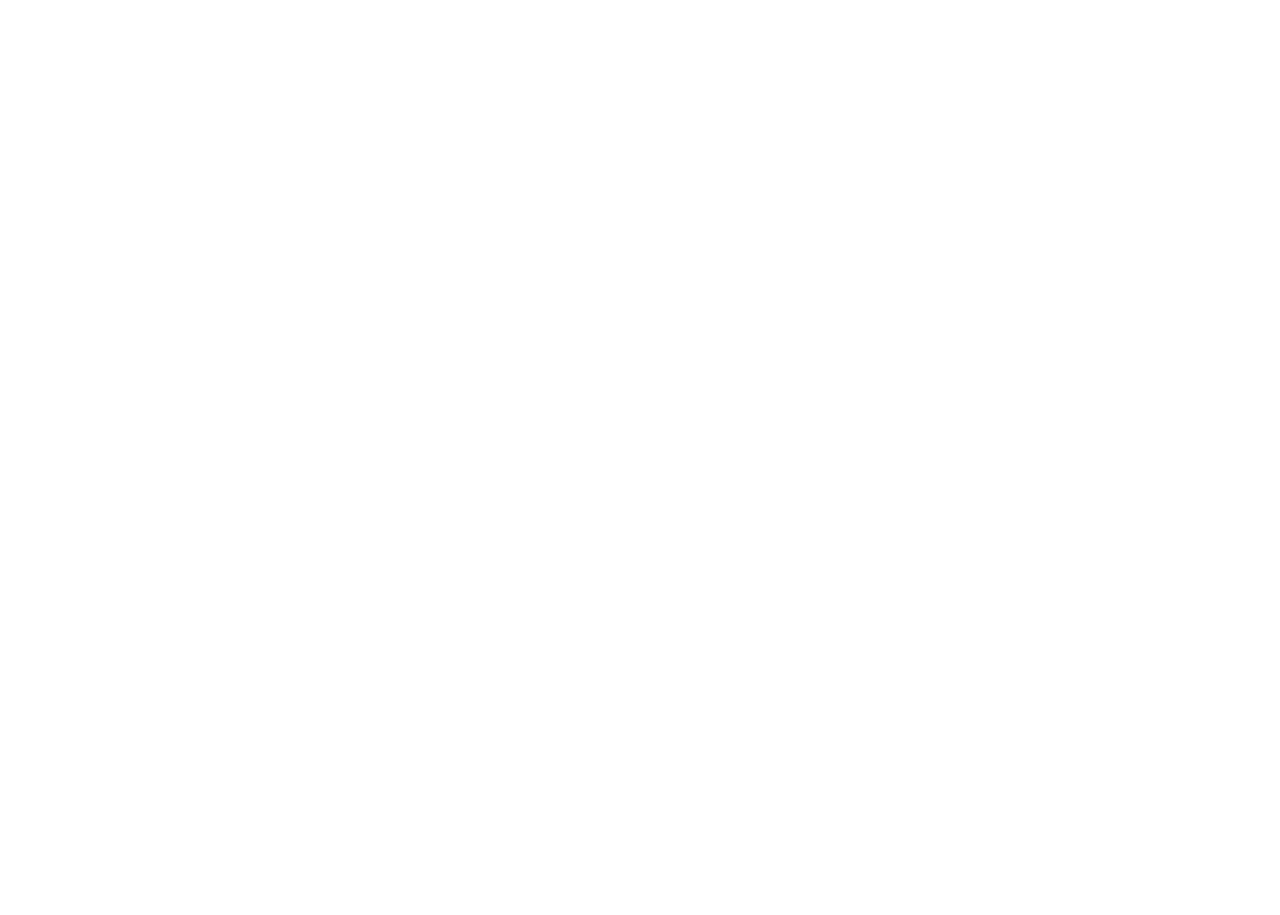
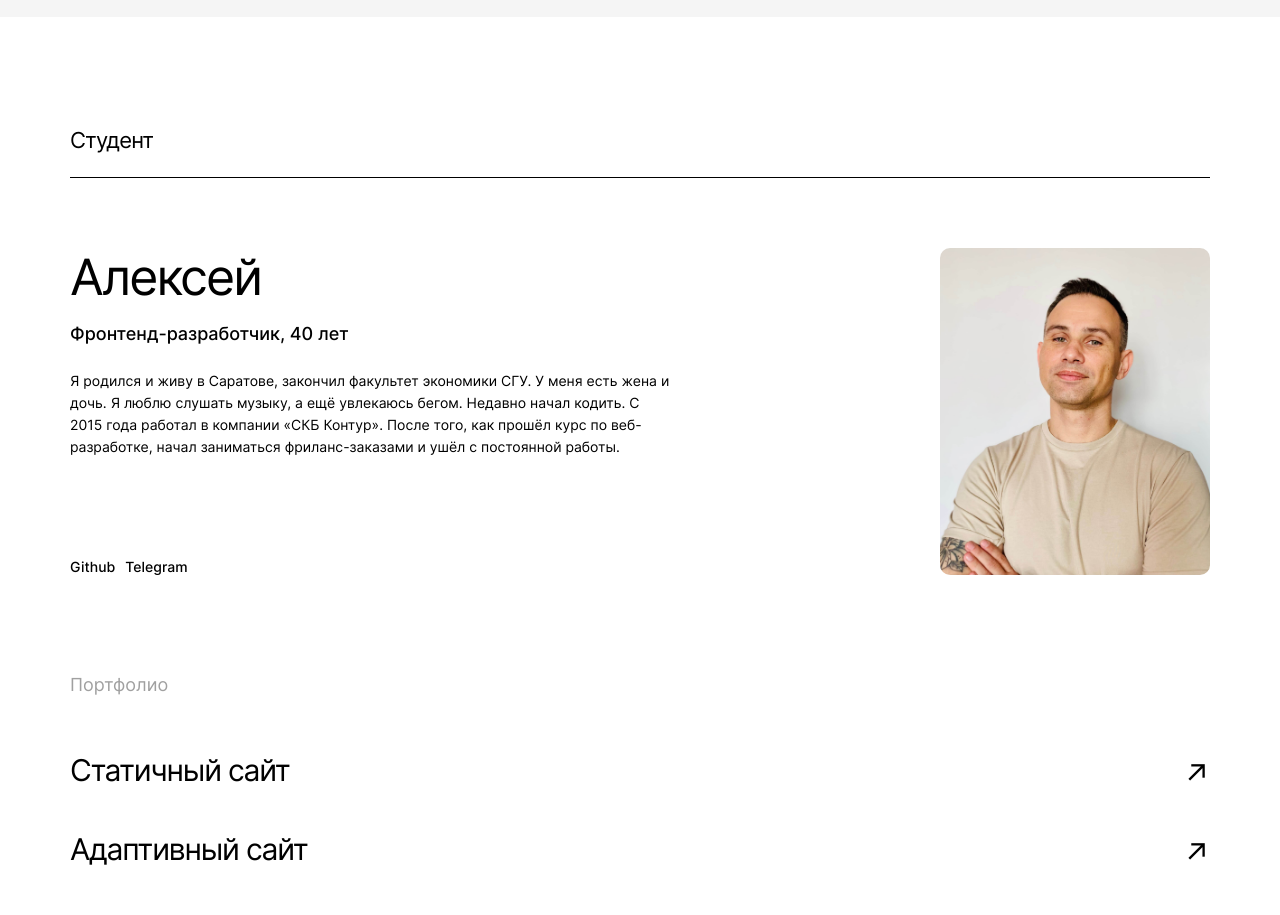
Before and after one commit to aumetros/movies-explorer-frontend, a React (Create React App) app: page / in a window 1280 px wide. Shown: the part 1880-2795 px from the top of the page. Before the commit the page ends 800 px from the top, so only its background shows below. Built offline with nearby package versions, Linux system fonts and the light colour scheme.

Commit message:
Верстка компонента Portfolio - все разрешения

```diff
--- a/src/components/AboutMe/AboutMe.css
+++ b/src/components/AboutMe/AboutMe.css
@@ -1,5 +1,5 @@
 .about-me {
-  padding: 110px 70px;
+  padding: 110px 70px 0;
 }
 
 .about-me__title {
@@ -14,7 +14,6 @@
   display: flex;
   justify-content: space-between;
   gap: 49px;
-  margin-bottom: 100px;
 }
 
 .about-me__info {
@@ -51,7 +50,7 @@
 }
 
 .about-me__line_light {
-  border-color: #E8E8E8;
+  border-color: #e8e8e8;
   margin-bottom: 20px;
 }
 
@@ -79,11 +78,11 @@
 }
 
 .about-me__link:hover {
-  opacity: .7;
+  opacity: 0.7;
 }
 
 .about-me__portfolio {
-  color: #A0A0A0;
+  color: #a0a0a0;
   margin: 0 0 50px;
   font-size: 18px;
   font-weight: 400;
@@ -107,7 +106,7 @@
 }
 
 .about-me__portfolio-link:hover {
-  opacity: .7;
+  opacity: 0.7;
 }
 
 .about-me__portfolio-text {
@@ -122,7 +121,7 @@
 
 @media screen and (max-width: 768px) {
   .about-me {
-    padding: 90px 50px;
+    padding: 90px 50px 0;
   }
 
   .about-me__line {
@@ -157,10 +156,6 @@
     height: 307px;
   }
 
-  .about-me__container {
-    margin-bottom: 91px;
-  }
-
   .about-me__portfolio-link {
     font-size: 28px;
     letter-spacing: -1.12px;
@@ -173,7 +168,7 @@
 
 @media screen and (max-width: 630px) {
   .about-me {
-    padding: 70px 14px;
+    padding: 70px 14px 0;
   }
 
   .about-me__title {
@@ -186,17 +181,17 @@
   .about-me__container {
     flex-direction: column;
     gap: 40px;
-    margin-bottom: 70px;
   }
 
   .about-me__info-foto {
     width: 292px;
     height: 352px;
     order: 1;
+    align-self: center;
   }
 
   .about-me__info {
-   order: 2;
+    order: 2;
   }
 
   .about-me__name {
@@ -232,6 +227,4 @@
     font-size: 18px;
     line-height: 28px;
   }
-
-
 }
--- a/src/components/AboutMe/AboutMe.js
+++ b/src/components/AboutMe/AboutMe.js
@@ -48,36 +48,6 @@ function AboutMe() {
           src={foto}
         />
       </div>
-      <h4 className="about-me__portfolio">Портфолио</h4>
-      <a
-        href="https://t.me/aumetros"
-        className="about-me__portfolio-link"
-        target="_blank"
-        rel="noopener noreferrer"
-      >
-        <span className="about-me__portfolio-text">Статичный сайт</span>
-        <span className="about-me__portfolio-icon">↗</span>
-      </a>
-      <div className="about-me__line about-me__line_light"></div>
-      <a
-        href="https://t.me/aumetros"
-        className="about-me__portfolio-link"
-        target="_blank"
-        rel="noopener noreferrer"
-      >
-        <span className="about-me__portfolio-text">Адаптивный сайт</span>
-        <span className="about-me__portfolio-icon">↗</span>
-      </a>
-      <div className="about-me__line about-me__line_light"></div>
-      <a
-        href="https://t.me/aumetros"
-        className="about-me__portfolio-link"
-        target="_blank"
-        rel="noopener noreferrer"
-      >
-        <span className="about-me__portfolio-text">Одностраничное приложение</span>
-        <span className="about-me__portfolio-icon">↗</span>
-      </a>
     </section>
   );
 }
--- a/src/components/Main/Main.js
+++ b/src/components/Main/Main.js
@@ -5,17 +5,19 @@ import NavTab from "../NavTab/NavTab";
 import AboutProject from "../AboutProject/AboutProject";
 import Techs from "../Techs/Techs";
 import AboutMe from "../AboutMe/AboutMe";
+import Portfolio from "../Portfolio/Portfolio";
 import Footer from "../Footer/Footer";
 
 function Main() {
   return (
     <div className="main">
-      {/* <Header />
+      <Header />
       <Promo />
       <NavTab />
       <AboutProject />
       <Techs />
-      <AboutMe /> */}
+      <AboutMe />
+      <Portfolio />
       <Footer />
     </div>
   );
--- /dev/null
+++ b/src/components/Portfolio/Portfolio.css
@@ -0,0 +1,78 @@
+.portfolio {
+  padding: 100px 70px 125px;
+}
+
+.portfolio__title {
+  color: #a0a0a0;
+  margin: 0 0 50px;
+  font-size: 18px;
+  font-weight: 400;
+  line-height: 20px;
+}
+
+.portfolio__link {
+  display: flex;
+  justify-content: space-between;
+  color: #000;
+  text-decoration: none;
+  font-size: 30px;
+  font-weight: 400;
+  line-height: 50px;
+  letter-spacing: -1.2px;
+  margin-bottom: 19px;
+}
+
+.portfolio__link:last-of-type {
+  margin-bottom: 0px;
+}
+
+.portfolio__link:hover {
+  opacity: 0.7;
+}
+
+.portfolio__text {
+  max-width: 880px;
+}
+
+.portfolio__icon {
+  font-size: 30px;
+  font-weight: 400;
+  line-height: 60px;
+}
+
+@media screen and (max-width: 768px) {
+  .portfolio {
+    padding: 90px 50px;
+  }
+
+  .portfolio__link {
+    font-size: 28px;
+    letter-spacing: -1.12px;
+  }
+
+  .portfolio__icon {
+    font-size: 28px;
+  }
+}
+
+@media screen and (max-width: 630px) {
+  .portfolio {
+    padding: 70px 14px;
+  }
+
+  .portfolio__title {
+    margin-bottom: 40px;
+    font-size: 14px;
+  }
+
+  .portfolio__link {
+    font-size: 18px;
+    line-height: 28px;
+    letter-spacing: -0.72px;
+  }
+
+  .portfolio__icon {
+    font-size: 18px;
+    line-height: 28px;
+  }
+}
--- /dev/null
+++ b/src/components/Portfolio/Portfolio.js
@@ -0,0 +1,40 @@
+import "./Portfolio.css";
+
+function Portfolio() {
+  return (
+    <section className="portfolio">
+      <h2 className="portfolio__title">Портфолио</h2>
+      <a
+        href="https://t.me/aumetros"
+        className="portfolio__link"
+        target="_blank"
+        rel="noopener noreferrer"
+      >
+        <span className="portfolio__text">Статичный сайт</span>
+        <span className="portfolio__icon">↗</span>
+      </a>
+      <div className="portfolio__line"></div>
+      <a
+        href="https://t.me/aumetros"
+        className="portfolio__link"
+        target="_blank"
+        rel="noopener noreferrer"
+      >
+        <span className="portfolio__text">Адаптивный сайт</span>
+        <span className="portfolio__icon">↗</span>
+      </a>
+      <div className="portfolio__line"></div>
+      <a
+        href="https://t.me/aumetros"
+        className="portfolio__link"
+        target="_blank"
+        rel="noopener noreferrer"
+      >
+        <span className="portfolio__text">Одностраничное приложение</span>
+        <span className="portfolio__icon">↗</span>
+      </a>
+    </section>
+  );
+}
+
+export default Portfolio;
```
